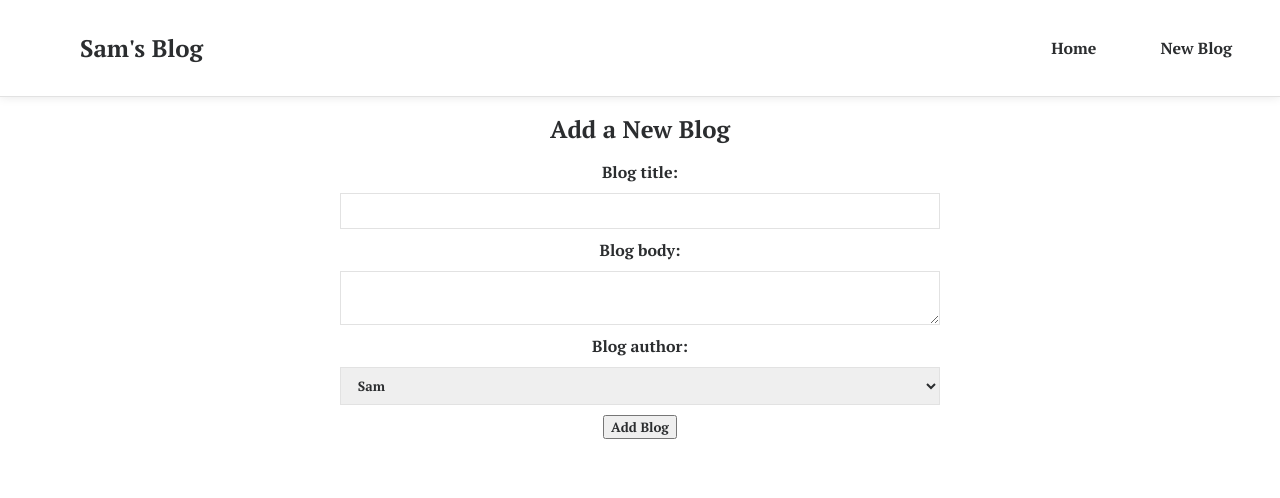
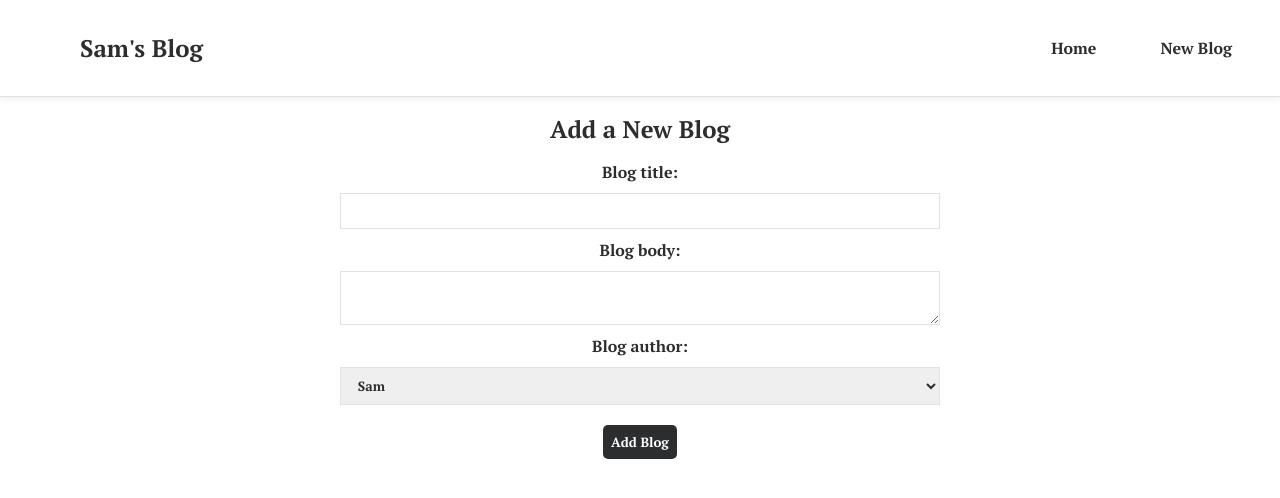
Before and after one commit to samuelandersoncodes/sam-blog, a React (Create React App) app: page /create in a window 1280 px wide. Shown: the top 498 px of the page. Built offline with nearby package versions, Linux system fonts and the light colour scheme.

Commit message:
style: Style add blog button

```diff
--- a/src/index.css
+++ b/src/index.css
@@ -82,3 +82,14 @@
   display: block;
   box-sizing: border-box;
 }
+
+.create button {
+  padding: 0.5rem;
+  margin: 10px 0;
+  border: 0;
+  border-radius: 5px;
+  box-sizing: border-box;
+  background-color: #2b2d2f;
+  color: #fff;
+  cursor: pointer;
+}
```
